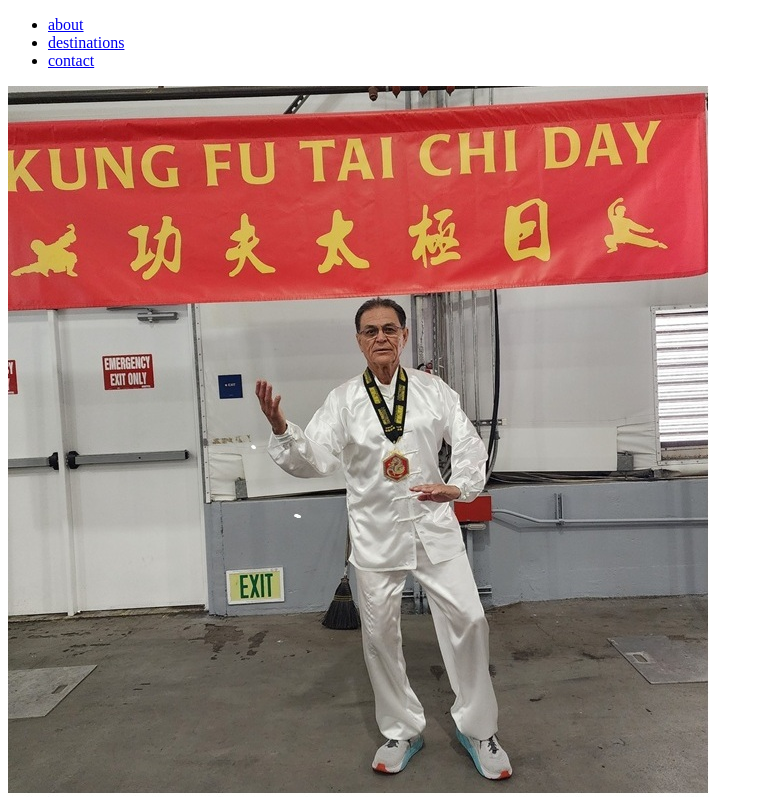
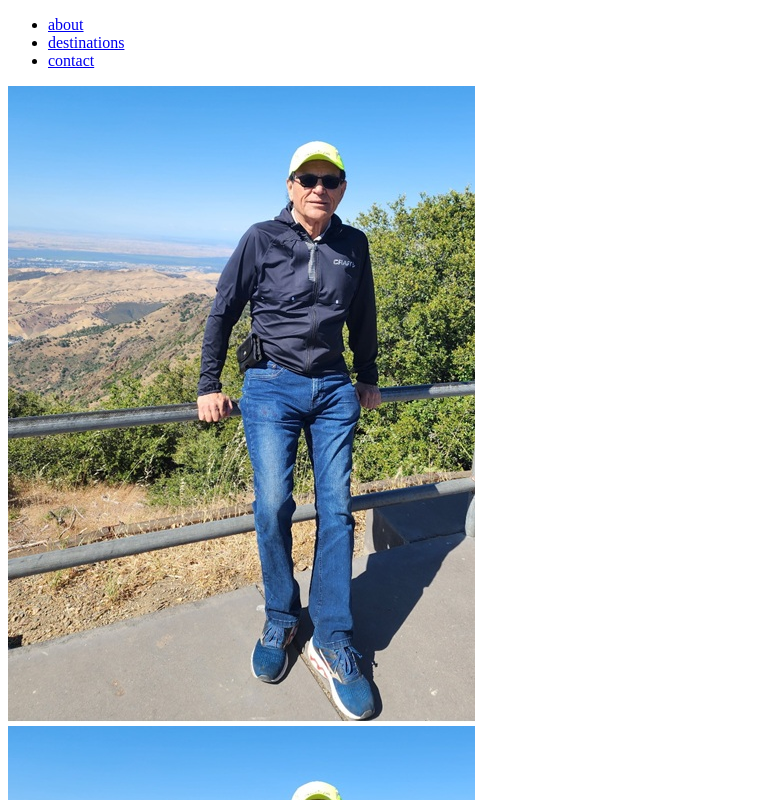
Before and after one commit to gramos-12/1st-repository, a plain HTML site: page index.html in a window 1280 px wide. Shown: the top 800 px of the page, without its empty margins (0-764 px from the left). Drawn offline with Linux system fonts and the light colour scheme.

Commit message:
index.html

```diff
--- a/index.html
+++ b/index.html
@@ -15,7 +15,7 @@
   </nav>
   <main>
     <div class="hero">
-      <img src="images/2024_Tai_Chi.jpg" alt="Tai Chi">
+      <img src="images/Mt_Diablo.jpg" alt="Tai Chi">
     </div>
   </main>
   <aside>
```
